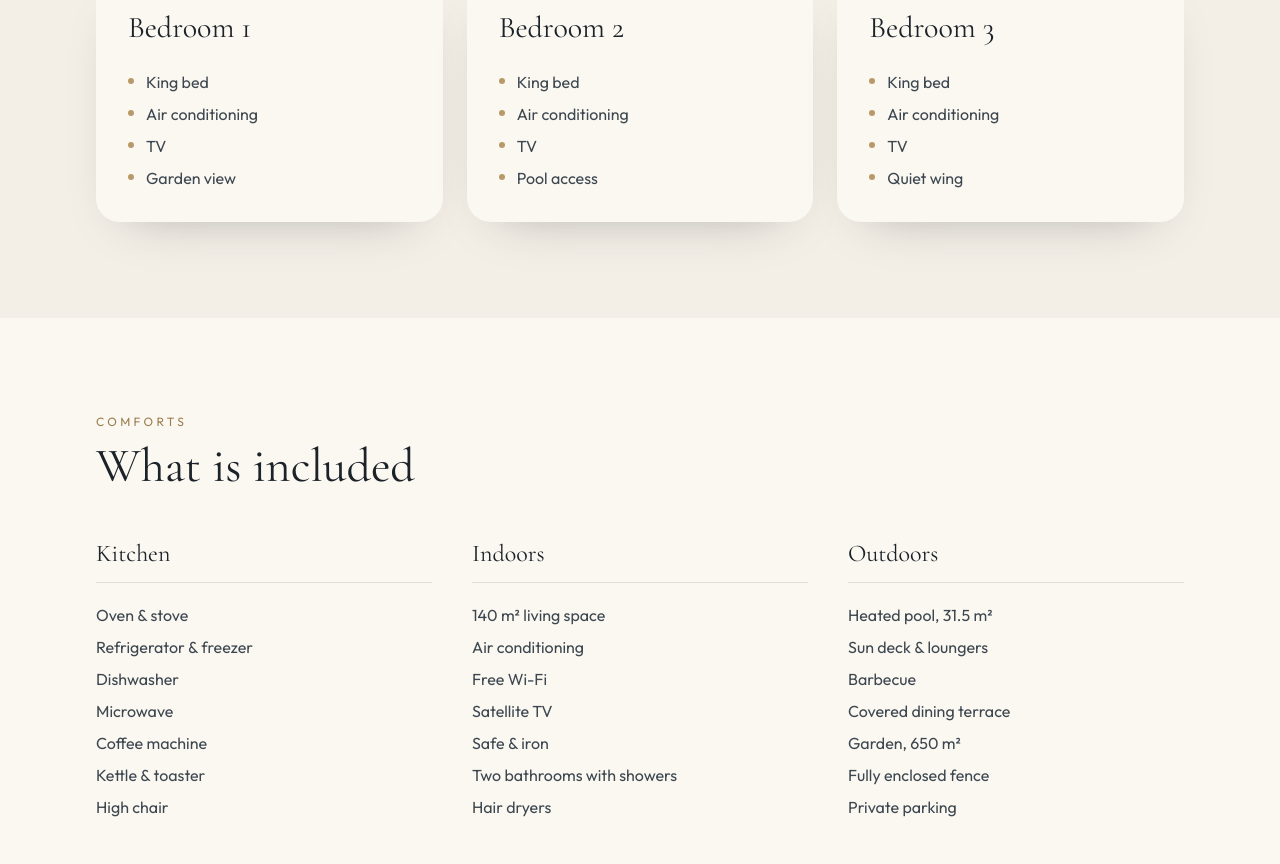
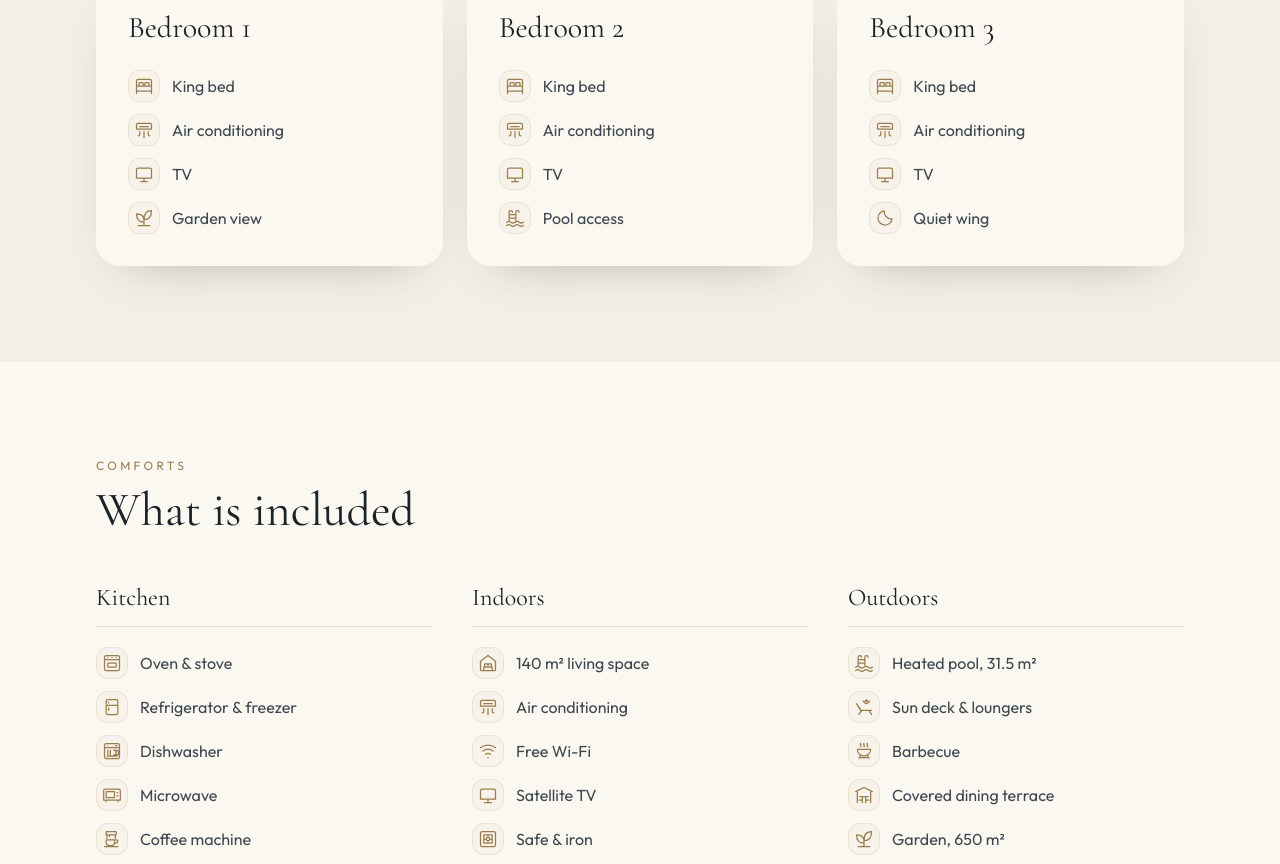
Before and after one commit to vladyslav-polishchuk/villa-lim-silent, a Next.js app: page /en in a window 1280 px wide. Shown: the part 2216-3080 px from the top of the page. Built offline with nearby package versions, Linux system fonts and the light colour scheme; no server answers; the database is empty.

Commit message:
Add icons for amenities section

```diff
--- a/src/components/Amenities.tsx
+++ b/src/components/Amenities.tsx
@@ -1,4 +1,5 @@
 import type { Dictionary } from "@/dictionaries/en";
+import { FeatureList } from "@/components/FeatureList";
 
 export function Amenities({ t }: { t: Dictionary["amenities"] }) {
   return (
@@ -11,11 +12,9 @@ export function Amenities({ t }: { t: Dictionary["amenities"] }) {
             <h3 className="border-b border-line pb-3 font-serif text-2xl">
               {group.title}
             </h3>
-            <ul className="mt-5 space-y-2 text-ink-soft">
-              {group.items.map((item) => (
-                <li key={item}>{item}</li>
-              ))}
-            </ul>
+            <div className="mt-5">
+              <FeatureList items={group.items} />
+            </div>
           </div>
         ))}
       </div>
--- /dev/null
+++ b/src/components/FeatureList.tsx
@@ -0,0 +1,28 @@
+import { featureIconPaths, type Feature } from "@/lib/features";
+
+export function FeatureList({ items }: { items: Feature[] }) {
+  return (
+    <ul className="space-y-3 text-ink-soft">
+      {items.map(({ icon, label }) => (
+        <li key={label} className="flex items-start gap-3">
+          <span className="grid size-8 shrink-0 place-items-center rounded-xl border border-gold/20 bg-gold/5 text-gold-deep">
+            <svg
+              viewBox="0 0 24 24"
+              aria-hidden="true"
+              focusable="false"
+              className="size-5"
+              fill="none"
+              stroke="currentColor"
+              strokeWidth="1.5"
+              strokeLinecap="round"
+              strokeLinejoin="round"
+            >
+              <path d={featureIconPaths[icon]} />
+            </svg>
+          </span>
+          <span className="min-w-0 py-1 leading-6">{label}</span>
+        </li>
+      ))}
+    </ul>
+  );
+}
--- a/src/components/Rooms.tsx
+++ b/src/components/Rooms.tsx
@@ -1,4 +1,5 @@
 import type { Dictionary } from "@/dictionaries/en";
+import { FeatureList } from "@/components/FeatureList";
 
 export function Rooms({ t }: { t: Dictionary["rooms"] }) {
   return (
@@ -16,14 +17,9 @@ export function Rooms({ t }: { t: Dictionary["rooms"] }) {
               className="rounded-3xl bg-paper p-8 shadow-[0_20px_50px_-32px_rgba(27,34,40,0.4)]"
             >
               <h3 className="font-serif text-3xl">{room.name}</h3>
-              <ul className="mt-6 space-y-2 text-ink-soft">
-                {room.details.map((detail) => (
-                  <li key={detail} className="flex gap-3">
-                    <span className="mt-2 h-1.5 w-1.5 rounded-full bg-gold" />
-                    {detail}
-                  </li>
-                ))}
-              </ul>
+              <div className="mt-6">
+                <FeatureList items={room.details} />
+              </div>
             </article>
           ))}
         </div>
--- a/src/dictionaries/de.ts
+++ b/src/dictionaries/de.ts
@@ -62,9 +62,33 @@ export const de: Dictionary = {
     intro:
       "Jedes Zimmer bietet Platz für zwei Personen, mit Klimaanlage und TV. Zwei moderne Badezimmer mit Dusche liegen zwischen den beiden Flügeln des Hauses.",
     bedrooms: [
-      { name: "Schlafzimmer 1", details: ["Kingsize-Bett", "Klimaanlage", "TV", "Gartenblick"] },
-      { name: "Schlafzimmer 2", details: ["Kingsize-Bett", "Klimaanlage", "TV", "Zugang zum Pool"] },
-      { name: "Schlafzimmer 3", details: ["Kingsize-Bett", "Klimaanlage", "TV", "Ruhiger Flügel"] },
+      {
+        name: "Schlafzimmer 1",
+        details: [
+          { icon: "bed", label: "Kingsize-Bett" },
+          { icon: "airConditioning", label: "Klimaanlage" },
+          { icon: "tv", label: "TV" },
+          { icon: "garden", label: "Gartenblick" },
+        ],
+      },
+      {
+        name: "Schlafzimmer 2",
+        details: [
+          { icon: "bed", label: "Kingsize-Bett" },
+          { icon: "airConditioning", label: "Klimaanlage" },
+          { icon: "tv", label: "TV" },
+          { icon: "pool", label: "Zugang zum Pool" },
+        ],
+      },
+      {
+        name: "Schlafzimmer 3",
+        details: [
+          { icon: "bed", label: "Kingsize-Bett" },
+          { icon: "airConditioning", label: "Klimaanlage" },
+          { icon: "tv", label: "TV" },
+          { icon: "quiet", label: "Ruhiger Flügel" },
+        ],
+      },
     ],
   },
   amenities: {
@@ -74,37 +98,37 @@ export const de: Dictionary = {
       {
         title: "Küche",
         items: [
-          "Backofen & Herd",
-          "Kühlschrank & Gefrierfach",
-          "Geschirrspüler",
-          "Mikrowelle",
-          "Kaffeemaschine",
-          "Wasserkocher & Toaster",
-          "Kinderhochstuhl",
+          { icon: "oven", label: "Backofen & Herd" },
+          { icon: "refrigerator", label: "Kühlschrank & Gefrierfach" },
+          { icon: "dishwasher", label: "Geschirrspüler" },
+          { icon: "microwave", label: "Mikrowelle" },
+          { icon: "coffee", label: "Kaffeemaschine" },
+          { icon: "kettle", label: "Wasserkocher & Toaster" },
+          { icon: "highChair", label: "Kinderhochstuhl" },
         ],
       },
       {
         title: "Innen",
         items: [
-          "140 m² Wohnfläche",
-          "Klimaanlage",
-          "Kostenloses WLAN",
-          "Satelliten-TV",
-          "Safe & Bügeleisen",
-          "Zwei Badezimmer mit Dusche",
-          "Haartrockner",
+          { icon: "livingSpace", label: "140 m² Wohnfläche" },
+          { icon: "airConditioning", label: "Klimaanlage" },
+          { icon: "wifi", label: "Kostenloses WLAN" },
+          { icon: "tv", label: "Satelliten-TV" },
+          { icon: "safe", label: "Safe & Bügeleisen" },
+          { icon: "shower", label: "Zwei Badezimmer mit Dusche" },
+          { icon: "hairDryer", label: "Haartrockner" },
         ],
       },
       {
         title: "Außen",
         items: [
-          "Beheizter Pool, 31,5 m²",
-          "Sonnendeck & Liegen",
-          "Grill",
-          "Überdachte Essterrasse",
-          "Garten, 650 m²",
-          "Vollständig eingezäunt",
-          "Privatparkplatz",
+          { icon: "pool", label: "Beheizter Pool, 31,5 m²" },
+          { icon: "lounger", label: "Sonnendeck & Liegen" },
+          { icon: "barbecue", label: "Grill" },
+          { icon: "dining", label: "Überdachte Essterrasse" },
+          { icon: "garden", label: "Garten, 650 m²" },
+          { icon: "fence", label: "Vollständig eingezäunt" },
+          { icon: "parking", label: "Privatparkplatz" },
         ],
       },
     ],
--- a/src/dictionaries/en.ts
+++ b/src/dictionaries/en.ts
@@ -1,3 +1,4 @@
+import type { Feature } from "@/lib/features";
 import type { PluralForms } from "@/lib/i18n";
 
 export const en = {
@@ -62,9 +63,33 @@ export const en = {
     intro:
       "Each room sleeps two, with air conditioning and a TV. Two modern bathrooms with showers sit between the wings of the house.",
     bedrooms: [
-      { name: "Bedroom 1", details: ["King bed", "Air conditioning", "TV", "Garden view"] },
-      { name: "Bedroom 2", details: ["King bed", "Air conditioning", "TV", "Pool access"] },
-      { name: "Bedroom 3", details: ["King bed", "Air conditioning", "TV", "Quiet wing"] },
+      {
+        name: "Bedroom 1",
+        details: [
+          { icon: "bed", label: "King bed" },
+          { icon: "airConditioning", label: "Air conditioning" },
+          { icon: "tv", label: "TV" },
+          { icon: "garden", label: "Garden view" },
+        ] satisfies Feature[],
+      },
+      {
+        name: "Bedroom 2",
+        details: [
+          { icon: "bed", label: "King bed" },
+          { icon: "airConditioning", label: "Air conditioning" },
+          { icon: "tv", label: "TV" },
+          { icon: "pool", label: "Pool access" },
+        ] satisfies Feature[],
+      },
+      {
+        name: "Bedroom 3",
+        details: [
+          { icon: "bed", label: "King bed" },
+          { icon: "airConditioning", label: "Air conditioning" },
+          { icon: "tv", label: "TV" },
+          { icon: "quiet", label: "Quiet wing" },
+        ] satisfies Feature[],
+      },
     ],
   },
   amenities: {
@@ -74,38 +99,38 @@ export const en = {
       {
         title: "Kitchen",
         items: [
-          "Oven & stove",
-          "Refrigerator & freezer",
-          "Dishwasher",
-          "Microwave",
-          "Coffee machine",
-          "Kettle & toaster",
-          "High chair",
-        ],
+          { icon: "oven", label: "Oven & stove" },
+          { icon: "refrigerator", label: "Refrigerator & freezer" },
+          { icon: "dishwasher", label: "Dishwasher" },
+          { icon: "microwave", label: "Microwave" },
+          { icon: "coffee", label: "Coffee machine" },
+          { icon: "kettle", label: "Kettle & toaster" },
+          { icon: "highChair", label: "High chair" },
+        ] satisfies Feature[],
       },
       {
         title: "Indoors",
         items: [
-          "140 m² living space",
-          "Air conditioning",
-          "Free Wi-Fi",
-          "Satellite TV",
-          "Safe & iron",
-          "Two bathrooms with showers",
-          "Hair dryers",
-        ],
+          { icon: "livingSpace", label: "140 m² living space" },
+          { icon: "airConditioning", label: "Air conditioning" },
+          { icon: "wifi", label: "Free Wi-Fi" },
+          { icon: "tv", label: "Satellite TV" },
+          { icon: "safe", label: "Safe & iron" },
+          { icon: "shower", label: "Two bathrooms with showers" },
+          { icon: "hairDryer", label: "Hair dryers" },
+        ] satisfies Feature[],
       },
       {
         title: "Outdoors",
         items: [
-          "Heated pool, 31.5 m²",
-          "Sun deck & loungers",
-          "Barbecue",
-          "Covered dining terrace",
-          "Garden, 650 m²",
-          "Fully enclosed fence",
-          "Private parking",
-        ],
+          { icon: "pool", label: "Heated pool, 31.5 m²" },
+          { icon: "lounger", label: "Sun deck & loungers" },
+          { icon: "barbecue", label: "Barbecue" },
+          { icon: "dining", label: "Covered dining terrace" },
+          { icon: "garden", label: "Garden, 650 m²" },
+          { icon: "fence", label: "Fully enclosed fence" },
+          { icon: "parking", label: "Private parking" },
+        ] satisfies Feature[],
       },
     ],
   },
--- a/src/dictionaries/hr.ts
+++ b/src/dictionaries/hr.ts
@@ -62,9 +62,33 @@ export const hr: Dictionary = {
     intro:
       "Svaka soba prima dvije osobe i ima klima-uređaj i TV. Dvije moderne kupaonice s tušem smještene su između krila kuće.",
     bedrooms: [
-      { name: "Spavaća soba 1", details: ["King-size krevet", "Klima-uređaj", "TV", "Pogled na vrt"] },
-      { name: "Spavaća soba 2", details: ["King-size krevet", "Klima-uređaj", "TV", "Izlaz na bazen"] },
-      { name: "Spavaća soba 3", details: ["King-size krevet", "Klima-uređaj", "TV", "Mirno krilo kuće"] },
+      {
+        name: "Spavaća soba 1",
+        details: [
+          { icon: "bed", label: "King-size krevet" },
+          { icon: "airConditioning", label: "Klima-uređaj" },
+          { icon: "tv", label: "TV" },
+          { icon: "garden", label: "Pogled na vrt" },
+        ],
+      },
+      {
+        name: "Spavaća soba 2",
+        details: [
+          { icon: "bed", label: "King-size krevet" },
+          { icon: "airConditioning", label: "Klima-uređaj" },
+          { icon: "tv", label: "TV" },
+          { icon: "pool", label: "Izlaz na bazen" },
+        ],
+      },
+      {
+        name: "Spavaća soba 3",
+        details: [
+          { icon: "bed", label: "King-size krevet" },
+          { icon: "airConditioning", label: "Klima-uređaj" },
+          { icon: "tv", label: "TV" },
+          { icon: "quiet", label: "Mirno krilo kuće" },
+        ],
+      },
     ],
   },
   amenities: {
@@ -74,37 +98,37 @@ export const hr: Dictionary = {
       {
         title: "Kuhinja",
         items: [
-          "Pećnica i štednjak",
-          "Hladnjak i zamrzivač",
-          "Perilica posuđa",
-          "Mikrovalna pećnica",
-          "Aparat za kavu",
-          "Kuhalo za vodu i toster",
-          "Dječja hranilica",
+          { icon: "oven", label: "Pećnica i štednjak" },
+          { icon: "refrigerator", label: "Hladnjak i zamrzivač" },
+          { icon: "dishwasher", label: "Perilica posuđa" },
+          { icon: "microwave", label: "Mikrovalna pećnica" },
+          { icon: "coffee", label: "Aparat za kavu" },
+          { icon: "kettle", label: "Kuhalo za vodu i toster" },
+          { icon: "highChair", label: "Dječja hranilica" },
         ],
       },
       {
         title: "Unutra",
         items: [
-          "140 m² stambenog prostora",
-          "Klima-uređaj",
-          "Besplatan Wi-Fi",
-          "Satelitska televizija",
-          "Sef i glačalo",
-          "Dvije kupaonice s tušem",
-          "Sušila za kosu",
+          { icon: "livingSpace", label: "140 m² stambenog prostora" },
+          { icon: "airConditioning", label: "Klima-uređaj" },
+          { icon: "wifi", label: "Besplatan Wi-Fi" },
+          { icon: "tv", label: "Satelitska televizija" },
+          { icon: "safe", label: "Sef i glačalo" },
+          { icon: "shower", label: "Dvije kupaonice s tušem" },
+          { icon: "hairDryer", label: "Sušila za kosu" },
         ],
       },
       {
         title: "Vani",
         items: [
-          "Grijani bazen, 31,5 m²",
-          "Sunčana terasa i ležaljke",
-          "Roštilj",
-          "Natkrivena terasa za objedovanje",
-          "Vrt, 650 m²",
-          "Potpuno ograđeno imanje",
-          "Privatni parking",
+          { icon: "pool", label: "Grijani bazen, 31,5 m²" },
+          { icon: "lounger", label: "Sunčana terasa i ležaljke" },
+          { icon: "barbecue", label: "Roštilj" },
+          { icon: "dining", label: "Natkrivena terasa za objedovanje" },
+          { icon: "garden", label: "Vrt, 650 m²" },
+          { icon: "fence", label: "Potpuno ograđeno imanje" },
+          { icon: "parking", label: "Privatni parking" },
         ],
       },
     ],
--- /dev/null
+++ b/src/lib/features.ts
@@ -0,0 +1,30 @@
+export const featureIconPaths = {
+  bed: "M3 18v3m18-3v3M3 14V6a2 2 0 0 1 2-2h14a2 2 0 0 1 2 2v8M3 18h18v-4a2 2 0 0 0-2-2H5a2 2 0 0 0-2 2v4ZM6 12V9a1 1 0 0 1 1-1h3a1 1 0 0 1 1 1v3m2 0V9a1 1 0 0 1 1-1h3a1 1 0 0 1 1 1v3",
+  airConditioning: "M5 4h14a2 2 0 0 1 2 2v5H3V6a2 2 0 0 1 2-2ZM7 8h10M7 14v3a2 2 0 0 1-2 2m7-5v7m5-7v3a2 2 0 0 0 2 2",
+  tv: "M5 5h14a2 2 0 0 1 2 2v10H3V7a2 2 0 0 1 2-2ZM12 17v4m-4 0h8",
+  garden: "M12 21v-9m0 5c-6 0-9-4-9-10 6 0 9 3 9 8m0-1c0-7 3-11 9-11 0 7-3 11-9 11M5 21h14",
+  pool: "M5 15V5a2 2 0 0 1 4 0m4 10V5a2 2 0 0 1 4 0M5 8h8m-8 4h8M2 17q2.5-2 5 0t5 0 5 0 5 0M2 21q2.5-2 5 0t5 0 5 0 5 0",
+  quiet: "M20.5 13A8.5 8.5 0 0 1 11 3.5 8.5 8.5 0 1 0 20.5 13Z",
+  oven: "M5 3h14a2 2 0 0 1 2 2v14a2 2 0 0 1-2 2H5a2 2 0 0 1-2-2V5a2 2 0 0 1 2-2ZM3 8h18M7 5.5h.01M12 5.5h.01M17 5.5h.01M7 12h10v5H7v-5Z",
+  refrigerator: "M7 3h10a2 2 0 0 1 2 2v14a2 2 0 0 1-2 2H7a2 2 0 0 1-2-2V5a2 2 0 0 1 2-2ZM5 10h14M8 6v1m0 6v3",
+  dishwasher: "M5 3h14a2 2 0 0 1 2 2v14a2 2 0 0 1-2 2H5a2 2 0 0 1-2-2V5a2 2 0 0 1 2-2ZM3 8h18M7 5.5h.01M16 5.5h2M7 11v6m3-6v6m4-6a3 3 0 0 1 0 6m3-6a3 3 0 0 1 0 6M6 18h12",
+  microwave: "M4 5h16a2 2 0 0 1 2 2v11H2V7a2 2 0 0 1 2-2ZM5 8h10v7H5V8Zm13 1h1m-1 4h1M5 18v2m14-2v2",
+  coffee: "M5 3h12v4H5V3Zm1 4v4m10-4v4M9 7v2m-4 4h10v3a4 4 0 0 1-4 4H9a4 4 0 0 1-4-4v-3Zm10 0h2a2 2 0 0 1 0 4h-2M3 21h16",
+  kettle: "M8 6h9l3 12a2 2 0 0 1-2 3H7a2 2 0 0 1-2-3L8 6Zm2-3h5M7 10H3l3 6m12-7h1a3 3 0 0 1 0 6M9 17h6",
+  highChair: "M8 3h8v8H8V3Zm-3 8h14M7 11v5h10v-5M8 16l-2 5m10-5 2 5M6 19h12",
+  livingSpace: "M3 10l9-7 9 7v10a1 1 0 0 1-1 1H4a1 1 0 0 1-1-1V10Zm5 3h8v4H8v-4Zm-1 8v-4h10v4m-5-8v4",
+  wifi: "M3 8a15 15 0 0 1 18 0M6 12a10 10 0 0 1 12 0m-9 4a5 5 0 0 1 6 0m-3 4h.01",
+  safe: "M5 3h14a2 2 0 0 1 2 2v14a2 2 0 0 1-2 2H5a2 2 0 0 1-2-2V5a2 2 0 0 1 2-2Zm2 4h10v10H7V7Zm5 3a2 2 0 1 0 0 4 2 2 0 0 0 0-4Zm0 0V8m0 6v2m-2-4H8m6 0h2",
+  shower: "M5 21V6a3 3 0 0 1 5-2l2 2m-3 3 6-6 2 2-6 6-2-2Zm6 4v1m4-5v1m0 4v1m-4 3v1m-4-4v1",
+  hairDryer: "M4 7h9l5-3v12l-5-3H4a2 2 0 0 1-2-2V9a2 2 0 0 1 2-2Zm4 6 2 8h4l-2-8M6 9v2m15-5v2m0 4v2",
+  lounger: "M3 8l5 8h13M5 11l4 6m0-1-3 5m12-5 3 5M15 3v2m4 0-1 1m-7-1 1 1m3 2a2 2 0 1 0 0-4 2 2 0 0 0 0 4Z",
+  barbecue: "M4 10h16a8 8 0 0 1-16 0Zm4 7-2 4m10-4 2 4M8 20h8M8 3c-2 1 2 2 0 4m4-4c-2 1 2 2 0 4m4-4c-2 1 2 2 0 4",
+  dining: "M2 8l10-5 10 5M4 8v13M20 8v13M7 14h10m-7 0v7m4-7v7M6 18h3m6 0h3",
+  fence: "M4 21V7l2-2 2 2v14m8 0V7l2-2 2 2v14M8 11h8M8 17h8M2 11h2m-2 6h2m16-6h2m-2 6h2",
+  parking: "M3 13l2-7a2 2 0 0 1 2-1h10a2 2 0 0 1 2 1l2 7M3 13h18v6H3v-6Zm1 6v2m16-2v2M6 16h2m8 0h2",
+};
+
+export type Feature = {
+  icon: keyof typeof featureIconPaths;
+  label: string;
+};
```
